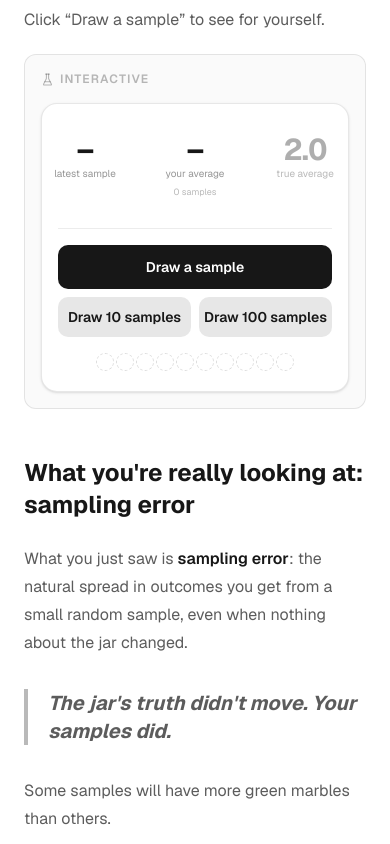
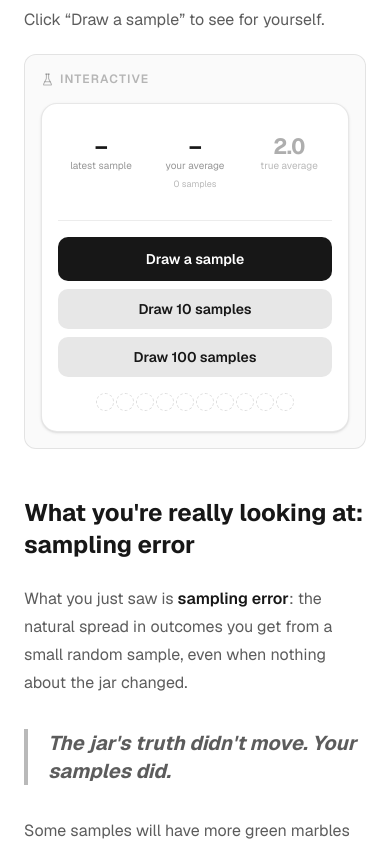
Before and after one commit to codedebugrepeat/ab-test-guide, a Next.js app: page /why-small-samples-lie in a window 390 px wide. Shown: the part 3300-4144 px from the top of the page. Built offline with nearby package versions, Linux system fonts and the light colour scheme.

Commit message:
Fix mobile layout of marble widget

```diff
--- a/components/tutorial/widgets/marble-sampling-widget.tsx
+++ b/components/tutorial/widgets/marble-sampling-widget.tsx
@@ -28,22 +28,22 @@ function StatCard({
 }) {
   return (
     <div
-      className={`flex min-w-[90px] flex-col items-center gap-0.5 rounded-[10px] border px-5 py-2.5 ${highlight
+      className={`flex w-full min-w-0 flex-col items-center gap-0.5 rounded-[10px] border px-2 py-2.5 sm:min-w-[90px] sm:px-5 ${highlight
         ? "border-green-600/20 bg-green-600/[0.06]"
         : "border-transparent"
         }`}
     >
       <span
-        className={`text-[30px] font-bold leading-none tabular-nums tracking-tight ${highlight ? "text-green-600" : dim ? "text-foreground/35" : "text-foreground"
+        className={`text-[22px] font-bold leading-none tabular-nums tracking-tight sm:text-[30px] ${highlight ? "text-green-600" : dim ? "text-foreground/35" : "text-foreground"
           }`}
       >
         {value}
       </span>
-      <span className={`text-center text-[10px] leading-snug whitespace-nowrap sm:text-[11px] ${dim ? "text-foreground/30" : "text-foreground/45"}`}>
+      <span className={`text-center text-[10px] leading-snug sm:text-[11px] ${dim ? "text-foreground/30" : "text-foreground/45"}`}>
         {label}
       </span>
       {sub && (
-        <span className="mt-0.5 text-[9px] text-foreground/30 whitespace-nowrap sm:text-[10px]">{sub}</span>
+        <span className="mt-0.5 text-[9px] text-foreground/30 sm:text-[10px]">{sub}</span>
       )}
     </div>
   );
@@ -256,19 +256,19 @@ export function MarbleSamplingWidget({
       {/* ── Widget card ── */}
       <div className="mx-auto w-full max-w-[420px] rounded-2xl border border-foreground/10 bg-background px-4 py-5 shadow-sm sm:px-6">
         {/* Stats: latest | avg | true */}
-        <div className="mb-4 flex items-stretch justify-center gap-1.5 border-b border-foreground/[0.08] pb-4">
+        <div className="mb-4 grid grid-cols-3 gap-2 border-b border-foreground/[0.08] pb-4 sm:flex sm:items-stretch sm:justify-center sm:gap-1.5">
           <StatCard
             label="latest sample"
             value={latestCount !== null ? `${latestCount}/${N}` : "–"}
           />
-          <div className="mx-1 w-px self-stretch bg-foreground/[0.08]" />
+          <div className="mx-1 hidden w-px self-stretch bg-foreground/[0.08] sm:block" />
           <StatCard
             label="your average"
             sub={`${totalDraws} sample${totalDraws !== 1 ? "s" : ""}`}
             value={currentMean !== null ? currentMean.toFixed(2) : "–"}
             highlight={currentMean !== null}
           />
-          <div className="mx-1 w-px self-stretch bg-foreground/[0.08]" />
+          <div className="mx-1 hidden w-px self-stretch bg-foreground/[0.08] sm:block" />
           <StatCard
             label="true average"
             value={trueMean.toFixed(1)}
@@ -288,12 +288,12 @@ export function MarbleSamplingWidget({
             {buttonLabel}
           </button>
           {/* Secondary row */}
-          <div className="flex items-center gap-2">
+          <div className="flex flex-col gap-2 sm:flex-row">
             <button
               onClick={() => handleDrawN(10)}
               disabled={isAnimating}
               aria-label="Draw 10 samples at once"
-              className="flex-1 rounded-[10px] bg-foreground/10 py-2.5 text-sm font-semibold text-foreground transition-opacity hover:opacity-80 active:opacity-65 disabled:opacity-40"
+              className="w-full rounded-[10px] bg-foreground/10 py-2.5 text-sm font-semibold text-foreground transition-opacity hover:opacity-80 active:opacity-65 disabled:opacity-40 sm:flex-1"
             >
               Draw 10 samples
             </button>
@@ -301,7 +301,7 @@ export function MarbleSamplingWidget({
               onClick={() => handleDrawN(100)}
               disabled={isAnimating}
               aria-label="Draw 100 samples at once"
-              className="flex-1 rounded-[10px] bg-foreground/10 py-2.5 text-sm font-semibold text-foreground transition-opacity hover:opacity-80 active:opacity-65 disabled:opacity-40"
+              className="w-full rounded-[10px] bg-foreground/10 py-2.5 text-sm font-semibold text-foreground transition-opacity hover:opacity-80 active:opacity-65 disabled:opacity-40 sm:flex-1"
             >
               Draw 100 samples
             </button>
```
